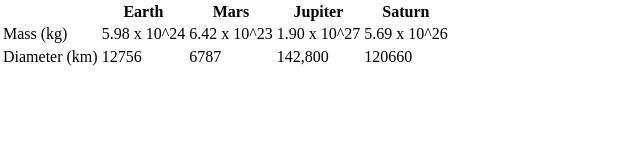
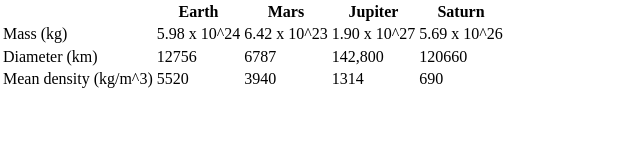
Before and after one commit to 8Kentonf/Lab5, a plain HTML site: page index.html in a window 1280 px wide. Shown: the whole page, without its empty margins (0-640 px from the left). Drawn offline with Linux system fonts and the light colour scheme; files that its build step writes are made by us from their sources.

Commit message:
adding density

```diff
--- a/index.html
+++ b/index.html
@@ -29,6 +29,13 @@
 <td>142,800</td>
 <td>120660</td>
 </tr>
+<tr>
+<td>Mean density (kg/m^3)</td>
+<td>5520</td>
+<td>3940</td>
+<td>1314</td>
+<td>690</td>
+</tr>
 
 </table>
 </body>
```
